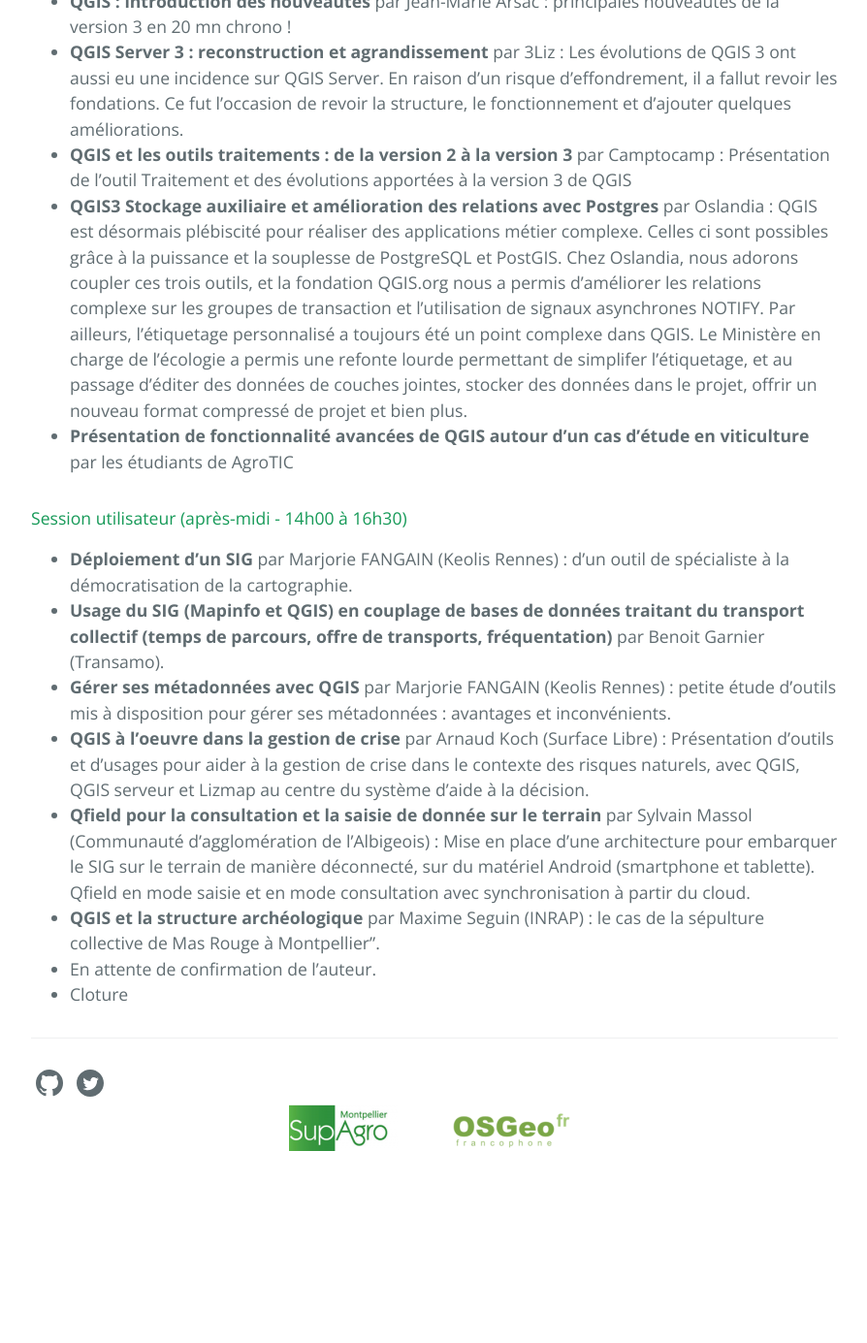
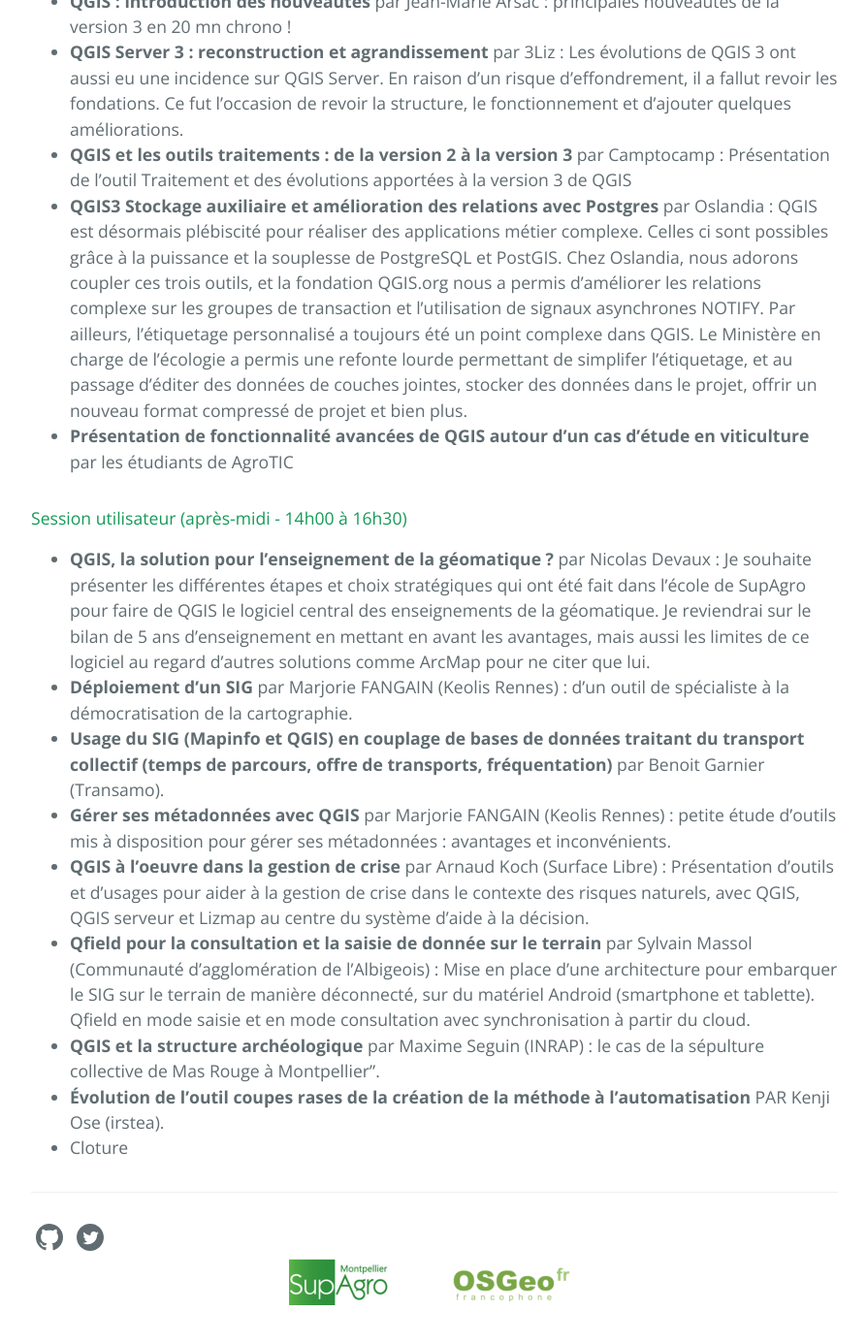
Before and after one commit to OSGeo-fr/QGIS-conf-fr-website, a Jekyll site: the page built from z20_programme.md, in a window 1280 px wide and 1400 px high, scrolled down 1574 px. Shown: the top 1385 px of the window at 97% size, without its empty margins (192-1086 px from the left). Built offline with Jekyll 4.4.1, drawn with Linux system fonts in a browser that asks for light colours; before the commit the page ends 2815 px from its top, so only the background shows below that.

Commit message:
Update z20_programme.md

```diff
--- a/z20_programme.md
+++ b/z20_programme.md
@@ -48,6 +48,7 @@ L'ordre de passage sera précisé un peu plus tard mais vous trouverez ici les p
 
 #### Session utilisateur (après-midi - 14h00 à 16h30)
 
+* **QGIS, la solution pour l'enseignement de la géomatique ?** par Nicolas Devaux : Je souhaite présenter les différentes étapes et choix stratégiques qui ont été fait dans l'école de SupAgro pour faire de QGIS le logiciel central des enseignements de la géomatique. Je reviendrai sur le bilan de 5 ans d'enseignement en mettant en avant les avantages, mais aussi les limites de ce logiciel au regard d'autres solutions comme ArcMap pour ne citer que lui.
 * **Déploiement d'un SIG** par Marjorie FANGAIN (Keolis Rennes) : d'un outil de spécialiste à la démocratisation
 de la cartographie.
 * **Usage du SIG (Mapinfo et QGIS) en couplage de bases de données traitant du transport collectif (temps de parcours, offre de transports, fréquentation)** par Benoit Garnier (Transamo).
@@ -55,5 +56,5 @@ de la cartographie.
 * **QGIS à l'oeuvre dans la gestion de crise** par Arnaud Koch (Surface Libre) : Présentation d'outils et d'usages pour aider à la gestion de crise dans le contexte des risques naturels, avec QGIS, QGIS serveur et Lizmap au centre du système d'aide à la décision.
 * **Qfield pour la consultation et la saisie de donnée sur le terrain** par Sylvain Massol (Communauté d'agglomération de l'Albigeois) : Mise en place d'une architecture pour embarquer le SIG sur le terrain de manière déconnecté, sur du matériel Android (smartphone et tablette). Qfield en mode saisie et en mode consultation avec synchronisation à partir du cloud.
 * **QGIS et la structure archéologique** par Maxime Seguin (INRAP) : le cas de la sépulture collective de Mas Rouge à Montpellier".
-* En attente de confirmation de l'auteur.
+* **Évolution de l'outil coupes rases de la création de la méthode à l'automatisation** PAR Kenji Ose (irstea).
 * Cloture
```
